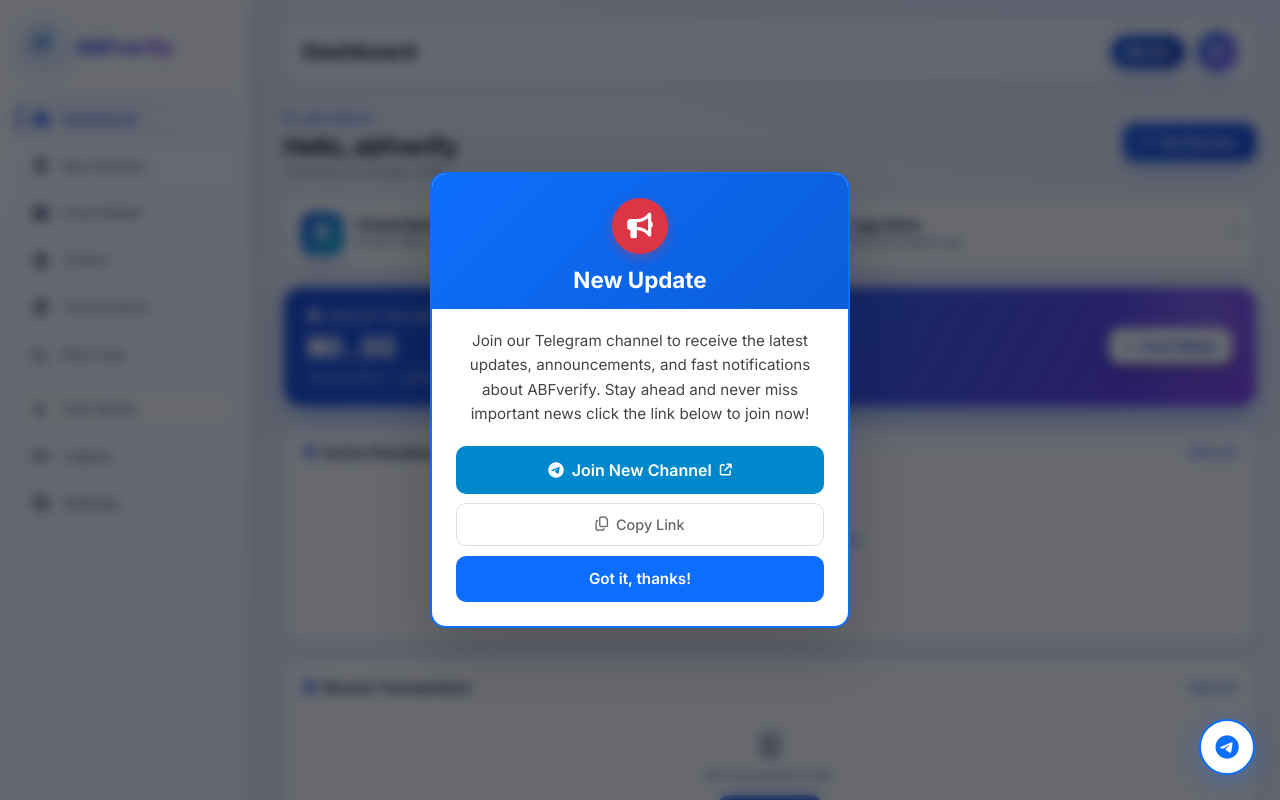
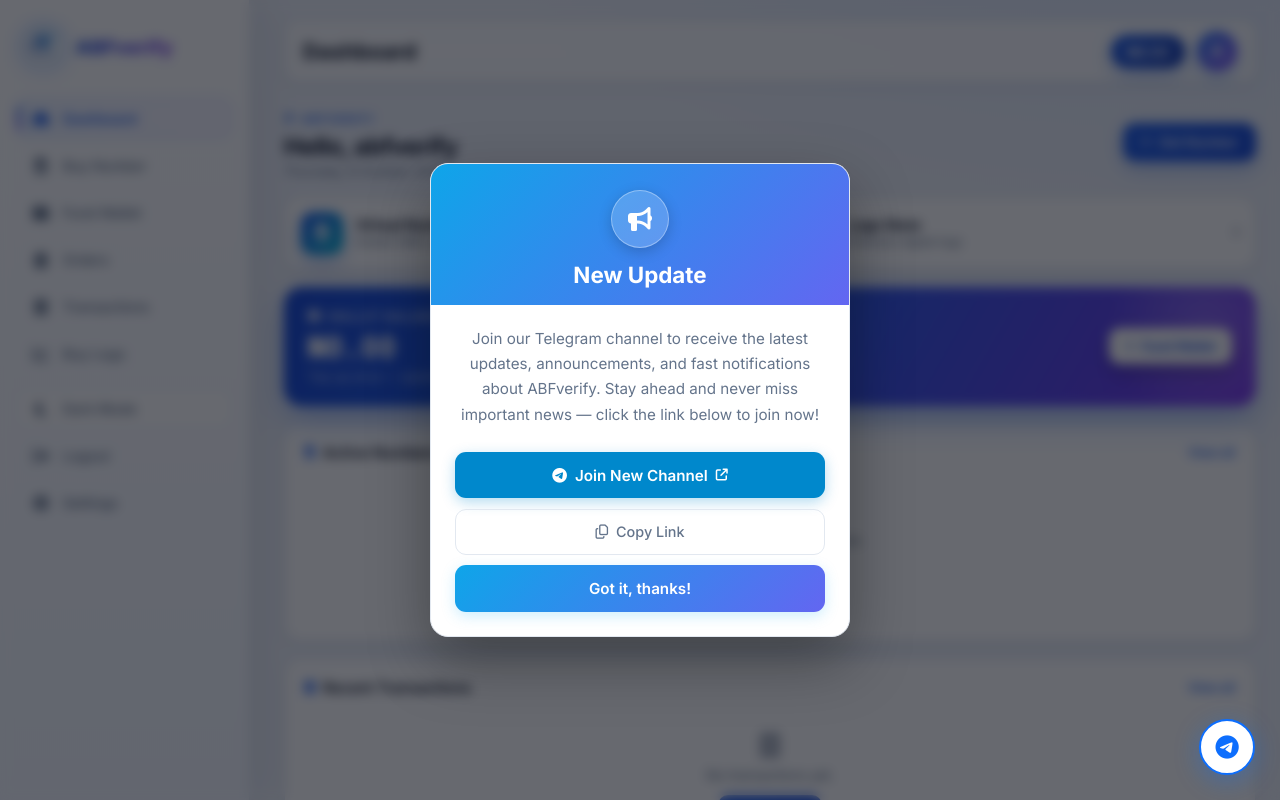
Before and after one commit to Elijah-jah/abfverify, a Django app: page /accounts/dashboard/ in a window 1280 px wide. Run offline with Django 5.2, Linux system fonts and the light colour scheme; a user stored in the database is signed in; data comes from the database, SQL or seed files in the repository; data that the repository does not hold is empty; some libraries are stand-ins or nearby versions.

Commit message:
Notice modal: panel theme, gradient header, escape-to-close

```diff
--- a/templates/panel/includes/notice_modal.html
+++ b/templates/panel/includes/notice_modal.html
@@ -4,42 +4,70 @@
 <!-- NEW UPDATE MODAL -->
 <div class="notice-modal" id="noticeModal">
     <div class="notice-box">
+
         <div class="notice-header">
             <div class="notice-icon-wrap">
                 <i class="fa-solid fa-bullhorn"></i>
             </div>
             <h2>New Update</h2>
         </div>
+
         <div class="notice-body">
             <p class="notice-message">
                 Join our Telegram channel to receive the latest updates, announcements,
-                 and fast notifications about ABFverify. Stay ahead and never miss important news
-                 click the link below to join now!
+                and fast notifications about ABFverify. Stay ahead and never miss important news
+                &mdash; click the link below to join now!
             </p>
         </div>
+
         <div class="notice-actions">
-            <a href="https://t.me/abfverifysocials" target="_blank" class="btn btn-telegram">
+
+            <a href="https://t.me/abfverifysocials" target="_blank" class="ntc-btn ntc-telegram">
                 <i class="fa-brands fa-telegram"></i>
                 Join New Channel
                 <i class="fa-solid fa-arrow-up-right-from-square" style="font-size:0.75rem;"></i>
             </a>
-            <button type="button" class="btn btn-copy" onclick="copyTelegramLink()">
+
+            <button type="button" class="ntc-btn ntc-copy" onclick="copyTelegramLink()">
                 <i class="fa-regular fa-copy"></i>
                 Copy Link
             </button>
-            <form action="{% url 'dismiss_notice' %}" method="post" style="display:inline; width:100%;">
+
+            <form action="{% url 'dismiss_notice' %}" method="post" class="ntc-dismiss-form">
                 {% csrf_token %}
-                <button type="submit" class="btn btn-gotit">Got it, thanks!</button>
+                <button type="submit" class="ntc-btn ntc-gotit">
+                    Got it, thanks!
+                </button>
             </form>
+
         </div>
+
     </div>
 </div>
 
 <style>
+/* ============ panel theme variables (dark default, body.light override) ============ */
+
+.notice-modal{
+    --n-card: #111827;
+    --n-text: #e5e7eb;
+    --n-muted: #9ca3af;
+    --n-border: #1f2937;
+    --n-grad: linear-gradient(135deg, #38bdf8, #818cf8);
+}
+
+body.light .notice-modal{
+    --n-card: #ffffff;
+    --n-text: #0f172a;
+    --n-muted: #64748b;
+    --n-border: #e2e8f0;
+    --n-grad: linear-gradient(135deg, #0ea5e9, #6366f1);
+}
+
 .notice-modal {
     position: fixed;
     inset: 0;
-    background: rgba(0,0,0,0.6);
+    background: rgba(2, 6, 23, 0.7);
     backdrop-filter: blur(4px);
     display: flex;
     align-items: center;
@@ -48,143 +76,235 @@
     padding: 1rem;
     opacity: 0;
     visibility: hidden;
-    transition: all 0.3s ease;
+    transition: opacity 0.3s ease, visibility 0.3s ease;
 }
+
 .notice-modal.show {
     opacity: 1;
     visibility: visible;
 }
+
 .notice-box {
     width: 100%;
     max-width: 420px;
-    background: #fff;
-    border-radius: 16px;
-    box-shadow: 0 20px 60px rgba(0,0,0,0.2);
+
+    background: var(--n-card);
+    border: 1px solid var(--n-border);
+    border-radius: 18px;
+
+    box-shadow: 0 24px 60px rgba(0, 0, 0, 0.35);
     overflow: hidden;
-    transform: scale(0.9);
+
+    transform: scale(0.92);
     transition: transform 0.3s ease;
-    border: 2px solid #0d6efd;
 }
+
 .notice-modal.show .notice-box {
     transform: scale(1);
 }
+
+/* ---- header ---- */
+
 .notice-header {
-    background: linear-gradient(135deg, #0d6efd, #0b5ed7);
+    background: var(--n-grad);
     color: #fff;
     text-align: center;
-    padding: 1.5rem 1.5rem 1rem;
+    padding: 1.6rem 1.5rem 1.1rem;
+
     display: flex;
     flex-direction: column;
     align-items: center;
 }
+
 .notice-icon-wrap {
-    width: 56px;
-    height: 56px;
-    background: #dc3545;
+    width: 58px;
+    height: 58px;
+
+    background: rgba(255, 255, 255, 0.18);
+    border: 1px solid rgba(255, 255, 255, 0.35);
+
     border-radius: 50%;
+
     display: flex;
     align-items: center;
     justify-content: center;
-    margin-bottom: 0.75rem;
-    box-shadow: 0 4px 12px rgba(220, 53, 69, 0.4);
+
+    margin-bottom: 0.8rem;
+
+    box-shadow: 0 4px 14px rgba(0, 0, 0, 0.18);
 }
-.notice-icon-wrap i { font-size: 1.6rem; color: #fff; }
-.notice-header h2 { margin: 0; font-size: 1.4rem; font-weight: 700; }
-.notice-body { padding: 1.25rem 1.5rem; }
+
+.notice-icon-wrap i {
+    font-size: 1.5rem;
+    color: #fff;
+}
+
+.notice-header h2 {
+    margin: 0;
+    font-size: 1.4rem;
+    font-weight: 700;
+}
+
+/* ---- body ---- */
+
+.notice-body {
+    padding: 1.3rem 1.5rem 0.5rem;
+}
+
 .notice-message {
     text-align: center;
     font-size: 0.95rem;
-    color: #444;
-    line-height: 1.6;
+    color: var(--n-muted);
+    line-height: 1.65;
     margin: 0;
 }
+
+/* ---- actions ---- */
+
 .notice-actions {
-    padding: 0 1.5rem 1.5rem;
+    padding: 1.1rem 1.5rem 1.5rem;
     display: flex;
     flex-direction: column;
-    gap: 0.6rem;
+    gap: 0.65rem;
 }
-.btn-telegram {
-    background: #0088cc;
-    color: #fff !important;
-    border: none;
-    padding: 0.85rem;
-    border-radius: 10px;
-    font-weight: 600;
-    text-align: center;
-    text-decoration: none;
+
+.ntc-btn {
     display: flex;
     align-items: center;
     justify-content: center;
     gap: 0.5rem;
+
+    width: 100%;
+    padding: 0.85rem;
+
+    border-radius: 11px;
+
+    font-weight: 600;
+    font-size: 0.95rem;
+    text-align: center;
+    text-decoration: none;
+
     cursor: pointer;
-    transition: all 0.2s ease;
+
+    transition: filter 0.2s ease, transform 0.2s ease,
+                background 0.2s ease, border-color 0.2s ease, color 0.2s ease;
 }
-.btn-telegram:hover { background: #0077b3; transform: translateY(-1px); }
-.btn-copy {
+
+/* telegram brand button — kept on-brand */
+.ntc-telegram {
+    background: #0088cc;
+    color: #fff !important;
+    border: none;
+    box-shadow: 0 4px 14px rgba(0, 136, 204, 0.30);
+}
+
+.ntc-telegram:hover {
+    background: #0077b3;
+    transform: translateY(-1px);
+}
+
+/* copy link — ghost */
+.ntc-copy {
     background: transparent;
-    color: #666;
-    border: 1px solid #ddd;
-    padding: 0.75rem;
-    border-radius: 10px;
+    color: var(--n-muted);
+    border: 1px solid var(--n-border);
     font-weight: 500;
-    text-align: center;
-    display: flex;
-    align-items: center;
-    justify-content: center;
-    gap: 0.5rem;
-    cursor: pointer;
-    transition: all 0.2s ease;
-    width: 100%;
     font-size: 0.9rem;
 }
-.btn-copy:hover { background: #f8f9fa; border-color: #ccc; }
-.btn-gotit {
-    background: #0d6efd;
+
+.ntc-copy:hover {
+    border-color: var(--n-muted);
+    color: var(--n-text);
+    transform: translateY(-1px);
+}
+
+.ntc-copy.copied {
+    color: #22c55e;
+    border-color: #22c55e;
+}
+
+/* dismiss — gradient, matches panel buttons */
+.ntc-gotit {
+    background: var(--n-grad);
     color: #fff;
     border: none;
-    padding: 0.85rem;
-    border-radius: 10px;
-    font-weight: 600;
-    cursor: pointer;
-    transition: all 0.2s ease;
+    box-shadow: 0 4px 14px rgba(56, 189, 248, 0.25);
+}
+
+.ntc-gotit:hover {
+    filter: brightness(1.1);
+    transform: translateY(-1px);
+}
+
+.ntc-dismiss-form {
+    display: block;
     width: 100%;
-    font-size: 0.95rem;
+    margin: 0;
 }
-.btn-gotit:hover { background: #0b5ed7; transform: translateY(-1px); }
-@keyframes np { 0%,100%{transform:scale(1)} 50%{transform:scale(1.1)} }
-body.dark .notice-box, html[data-theme="dark"] .notice-box { background: #1e1e2f; border-color: #3b82f6; }
-body.dark .notice-message, html[data-theme="dark"] .notice-message { color: #d0d0d0; }
-body.dark .btn-gotit, html[data-theme="dark"] .btn-gotit { background: #2563eb; }
-body.dark .btn-copy, html[data-theme="dark"] .btn-copy { color: #aaa; border-color: #444; }
-body.dark .btn-copy:hover, html[data-theme="dark"] .btn-copy:hover { background: #2a2a3f; border-color: #555; }
+
+/* ---- responsive ---- */
+
 @media (max-width: 576px) {
-    .notice-box { margin: 0.5rem; }
-    .notice-header h2 { font-size: 1.2rem; }
-    .notice-message { font-size: 0.88rem; }
+    .notice-box {
+        margin: 0.5rem;
+        border-radius: 16px;
+    }
+    .notice-header h2 {
+        font-size: 1.2rem;
+    }
+    .notice-message {
+        font-size: 0.88rem;
+    }
 }
 </style>
 
 <script>
-(function(){
+(function () {
     var m = document.getElementById('noticeModal');
-    if(m){ setTimeout(function(){ m.classList.add('show'); }, 300); }
-    if(m){ m.onclick = function(e){ if(e.target === m) m.classList.remove('show'); }; }
+    if (!m) return;
+
+    setTimeout(function () { m.classList.add('show'); }, 300);
+
+    m.addEventListener('click', function (e) {
+        if (e.target === m) m.classList.remove('show');
+    });
+
+    document.addEventListener('keydown', function (e) {
+        if (e.key === 'Escape') m.classList.remove('show');
+    });
 })();
+
 function copyTelegramLink() {
     var link = "https://t.me/abfverifysocials";
-    navigator.clipboard.writeText(link).then(function() {
-        var btn = document.querySelector('.btn-copy');
+
+    function done() {
+        var btn = document.querySelector('.ntc-copy');
+        if (!btn) return;
         var original = btn.innerHTML;
+        btn.classList.add('copied');
         btn.innerHTML = '<i class="fa-solid fa-check"></i> Copied!';
-        btn.style.color = '#28a745';
-        btn.style.borderColor = '#28a745';
-        setTimeout(function() {
+        setTimeout(function () {
             btn.innerHTML = original;
-            btn.style.color = '';
-            btn.style.borderColor = '';
+            btn.classList.remove('copied');
         }, 2000);
-    });
+    }
+
+    if (navigator.clipboard && navigator.clipboard.writeText) {
+        navigator.clipboard.writeText(link).then(done, function () { fallback(); });
+    } else {
+        fallback();
+    }
+
+    function fallback() {
+        var ta = document.createElement("textarea");
+        ta.value = link;
+        ta.style.position = "fixed";
+        ta.style.opacity = "0";
+        document.body.appendChild(ta);
+        ta.select();
+        try { document.execCommand("copy"); done(); } catch (e) {}
+        document.body.removeChild(ta);
+    }
 }
 </script>
 {% endif %}
```
